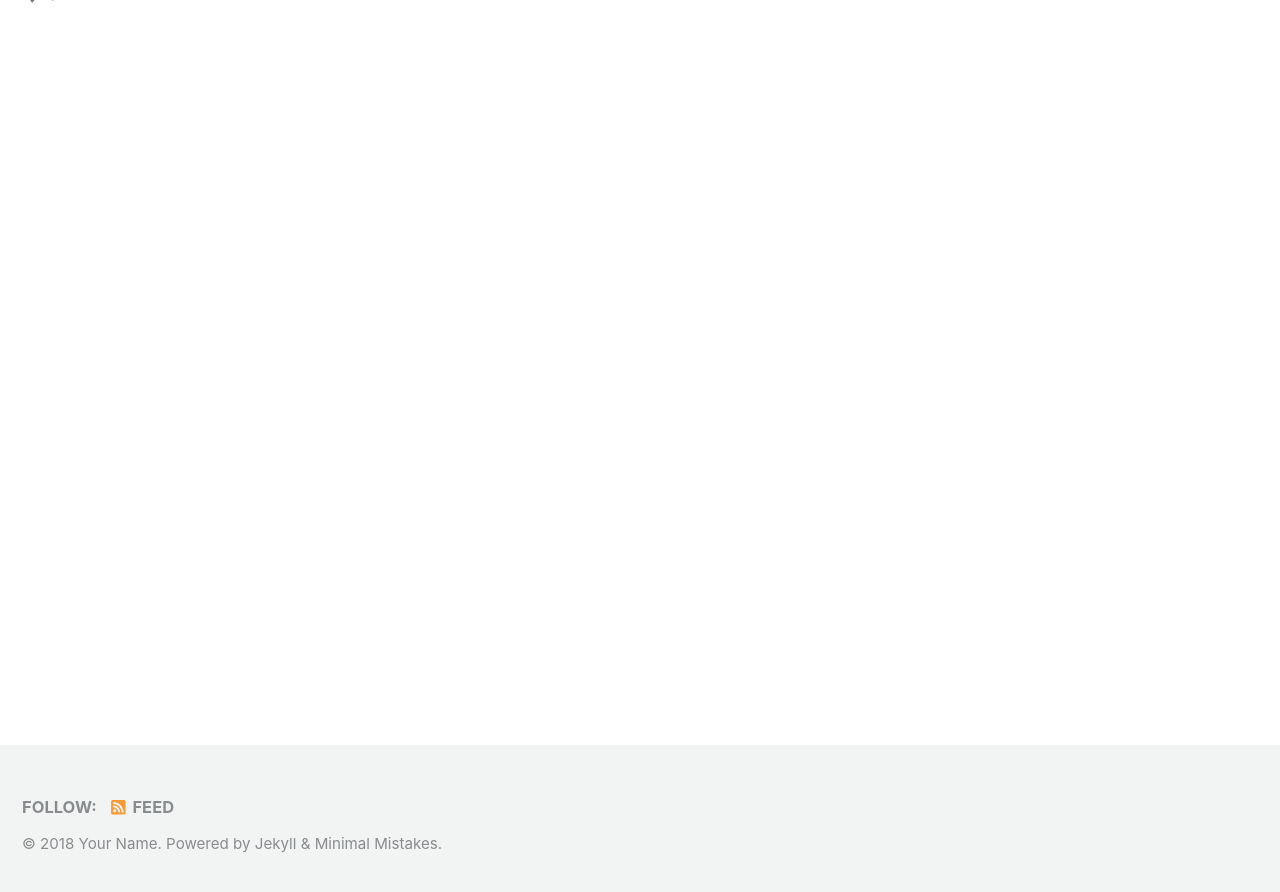
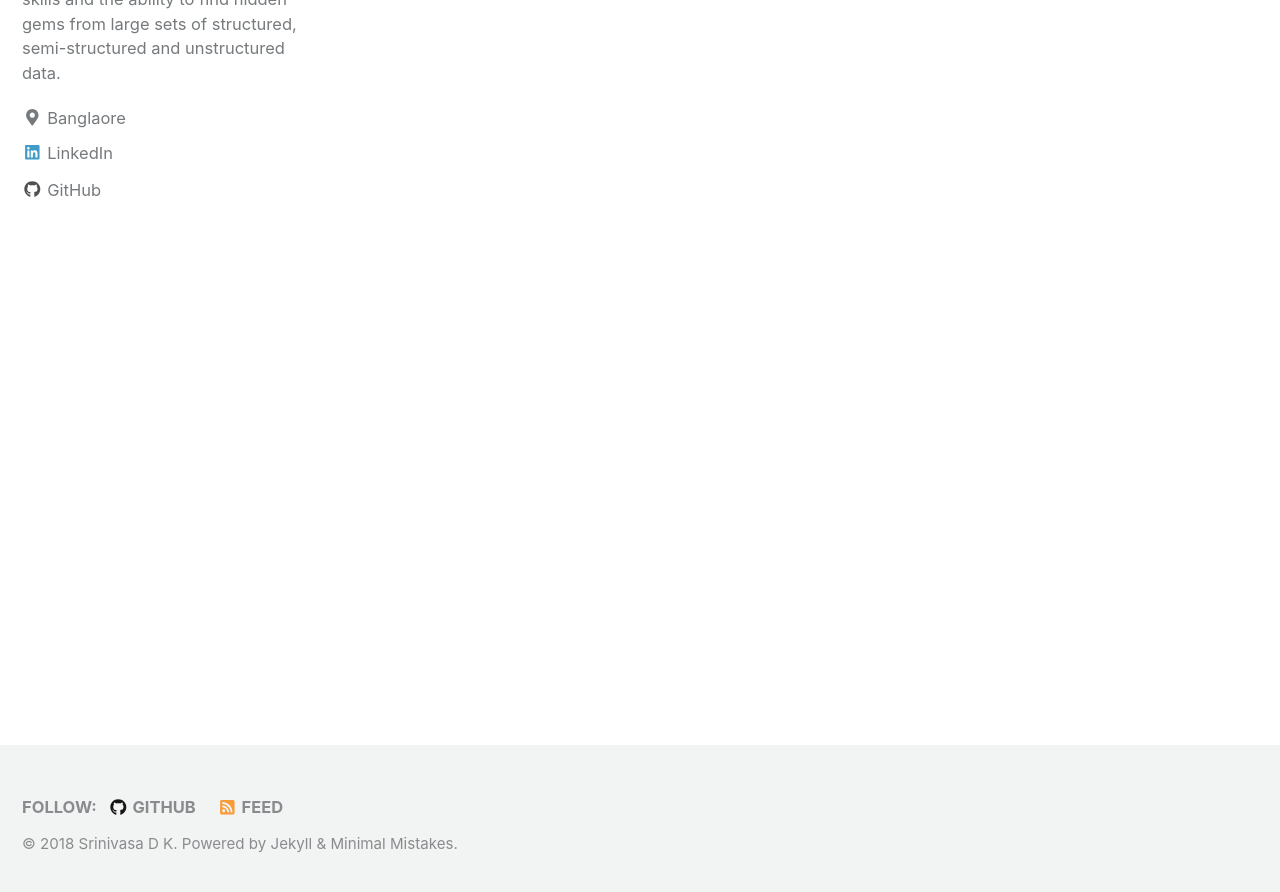
Before and after one commit to SrinivasaDK/srinivasadk.github.io, a Jekyll site: the page built from index.html, in a window 1280 px wide and 900 px high, scrolled down 253 px. Shown: the top 892 px of the window. Built offline with Jekyll 4.4.1, drawn with Linux system fonts in a browser that asks for light colours; nearby versions of some CDN libraries; the list of posts is cut into pages by our own code; some of the changed text lies outside the part shown.

Commit message:
updated my detial

```diff
--- a/_config.yml
+++ b/_config.yml
@@ -16,10 +16,10 @@ minimal_mistakes_skin    : "default" # "air", "aqua", "contrast", "dark", "dirt"
 
 # Site Settings
 locale                   : "en-US"
-title                    : "Site Title"
+title                    : "Machine Learning - Blockchain"
 title_separator          : "-"
-name                     : "Your Name"
-description              : "An amazing website."
+name                     : "Srinivasa D K"
+description              : "Data Scicence Portfolio."
 url                      : # the base hostname & protocol for your site e.g. "https://mmistakes.github.io"
 baseurl                  : # the subpath of your site, e.g. "/blog"
 repository               : # GitHub username/repo-name e.g. "mmistakes/minimal-mistakes"
@@ -100,10 +100,10 @@ analytics:
 
 # Site Author
 author:
-  name             : "Your Name"
+  name             : "Srinivasa D K"
   avatar           : # path of avatar image, e.g. "/assets/images/bio-photo.jpg"
-  bio              : "I am an amazing person."
-  location         : "Somewhere"
+  bio              : "•	A talented, self-motivated and enthusiastic Data Scientist with skills and the ability to find hidden gems from large sets of structured, semi-structured and unstructured data."
+  location         : "Banglaore"
   email            :
   uri              :
   home             : # null (default), "absolute or relative url to link to author home"
@@ -113,13 +113,13 @@ author:
   flickr           :
   facebook         :
   foursquare       :
-  github           :
+  github           : "SrinivasaDK"
   gitlab           :
   google_plus      :
   keybase          :
   instagram        :
   lastfm           :
-  linkedin         : # "john-doe-12345678" (the last part of your profile url, e.g. https://www.linkedin.com/in/john-doe-12345678)
+  linkedin         : "dksrinivasa" # (the last part of your profile url, e.g. https://www.linkedin.com/in/john-doe-12345678)
   pinterest        :
   soundcloud       :
   stackoverflow    : # "123456/username" (the last part of your profile url, e.g. https://stackoverflow.com/users/123456/username)
@@ -269,3 +269,12 @@ defaults:
       comments: # true
       share: true
       related: true
+
+  # _pages
+  - scope:
+      path: ""
+      type: pages
+    values:
+      layout: single
+      author_profile: true
+      read_time: true
```
